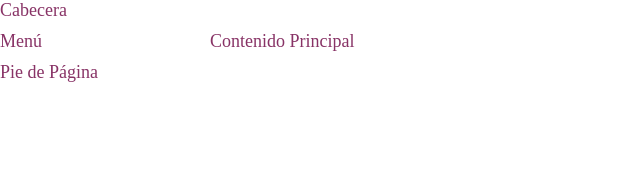
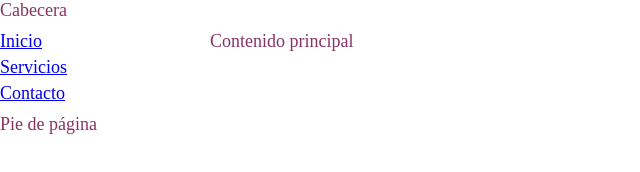
Before and after one commit to SASOPELANA/Talento_Tech, a plain HTML site: page Ruta_Estructura_CSS/Ejemplos/Clase07/index.html in a window 1280 px wide. Shown: the whole page, without its empty margins (0-640 px from the left). Drawn offline with nearby package versions, Linux system fonts and the light colour scheme; files that its build step writes are made by us from their sources; a web font is replaced by a local one.

Commit message:
Ejemplo - grid - Clase 07 - CSS

```diff
--- a/Ruta_Estructura_CSS/Ejemplos/Clase07/index.html
+++ b/Ruta_Estructura_CSS/Ejemplos/Clase07/index.html
@@ -21,11 +21,26 @@
     />
   </head>
   <body>
+    <!--     EJemplo 1
     <div class="grid-container">
       <div class="header">Cabecera</div>
       <div class="menu">Menú</div>
       <div class="main">Contenido Principal</div>
       <div class="footer">Pie de Página</div>
+    </div> -->
+
+    <!-- Ejemplo 2 -->
+    <div class="grid-container">
+      <header class="header">Cabecera</header>
+      <nav class="menu">
+        <ul class="flex-menu">
+          <li><a href="#">Inicio</a></li>
+          <li><a href="#">Servicios</a></li>
+          <li><a href="#">Contacto</a></li>
+        </ul>
+      </nav>
+      <section class="main">Contenido principal</section>
+      <footer class="footer">Pie de página</footer>
     </div>
   </body>
 </html>
--- a/Ruta_Estructura_CSS/Ejemplos/Clase07/style.css
+++ b/Ruta_Estructura_CSS/Ejemplos/Clase07/style.css
@@ -14,28 +14,108 @@ body {
 
 /* CSS basico para Grid */
 
+/*
 .grid-container {
   display: grid;
   grid-template-columns: 200px 1fr; /* Una columna de 200px y otra que
-ocupa el espacio restante */
-  grid-template-rows: auto 1fr auto; /* Tres filas, la del medio es flexible */
-  gap: 10px; /* Espacio entre los elementos */
+ocupa el espacio restante
+  grid-template-rows: auto 1fr auto; /* Tres filas, la del medio es flexible
+  gap: 10px; /* Espacio entre los elementos
 }
 
 .header {
-  grid-column: 1 / 3; /* La cabezera ocupa las dos columnas */
-}
+  grid-column: 1 / 3; /* La cabezera ocupa las dos columnas
+}*/
 
+/*
 .menu {
   grid-column: 1 / 2;
 }
 
 .main {
   grid-column: 2 / 3; /* El contenido principal ocupa la segunda
-columna */
+columna
 }
 
 .footer {
   grid-column: 1 / 3; /* El pie de página también ocupa las dos
-columnas */
+columnas
+}*/
+
+/* --------------------------------------------------- */
+/* Ejemplo 2 */
+
+.grid-container {
+  display: grid;
+  grid-template-columns: 200px 1fr;
+  grid-template-rows: auto 1fr auto;
+  gap: 10px;
 }
+
+.flex-menu {
+  display: flex;
+  flex-direction: column;
+  gap: 5px;
+}
+
+.header,
+.footer {
+  grid-column: 1 /3;
+}
+
+.main {
+  grid-column-end: 2 /3;
+}
+
+/* ----------------------------------------------------- */
+
+/*  Implementación de Media Queries  */
+
+/* Estilos generales */
+@media only screen and (max-width: 600px) {
+  body {
+    font-size: 14px;
+  }
+}
+
+/* Estilos para pantallas medianas (más de 768px) */
+@media only screen and (min-width: 768px) {
+  body {
+    font-size: 18px;
+  }
+}
+
+/*
+  Explicación:
+
+ ● @media only screen and (max-width: 600px): aplica los estilos a pantallas con un
+ ancho máximo de 600px (ideal para celulares).
+
+ ● @media only screen and (min-width: 768px): aplica los estilos a pantallas con un
+ ancho mínimo de 768px (usualmente tablets y computadoras más pequeñas)
+
+*/
+
+/* Estilos para pantallas pequeñas */
+@media only screen and (max-width: 600px) {
+  .container {
+    grid-template-columns: 1fr; /* Una sola columna en pantallas
+pequeñas */
+  }
+}
+
+/* Estilos para pantallas medianas */
+@media only screen and (min-width: 768px) {
+  .container {
+    grid-template-columns: 1fr 1fr; /* Dos columnas en pantallas
+medianas */
+  }
+}
+
+/* Estilos para pantallas grandes */
+@media only screen and (min-width: 1200px) {
+  .container {
+    grid-template-columns: 1fr 1fr 1fr; /* Tres columnas en
+pantallas grandes */
+  }
+}
```
Also changed, not shown: Ruta_Estructura_CSS/Ejemplos/Clase07/README.MD.
